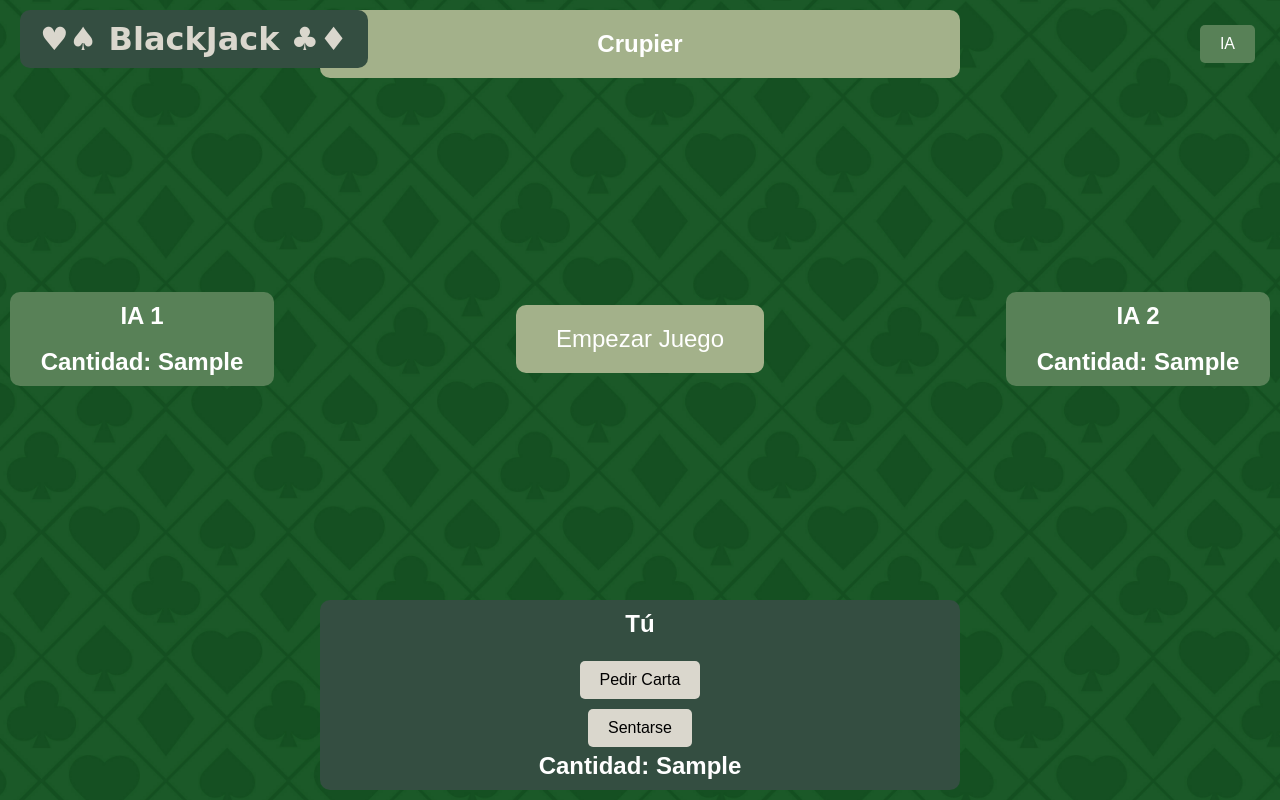
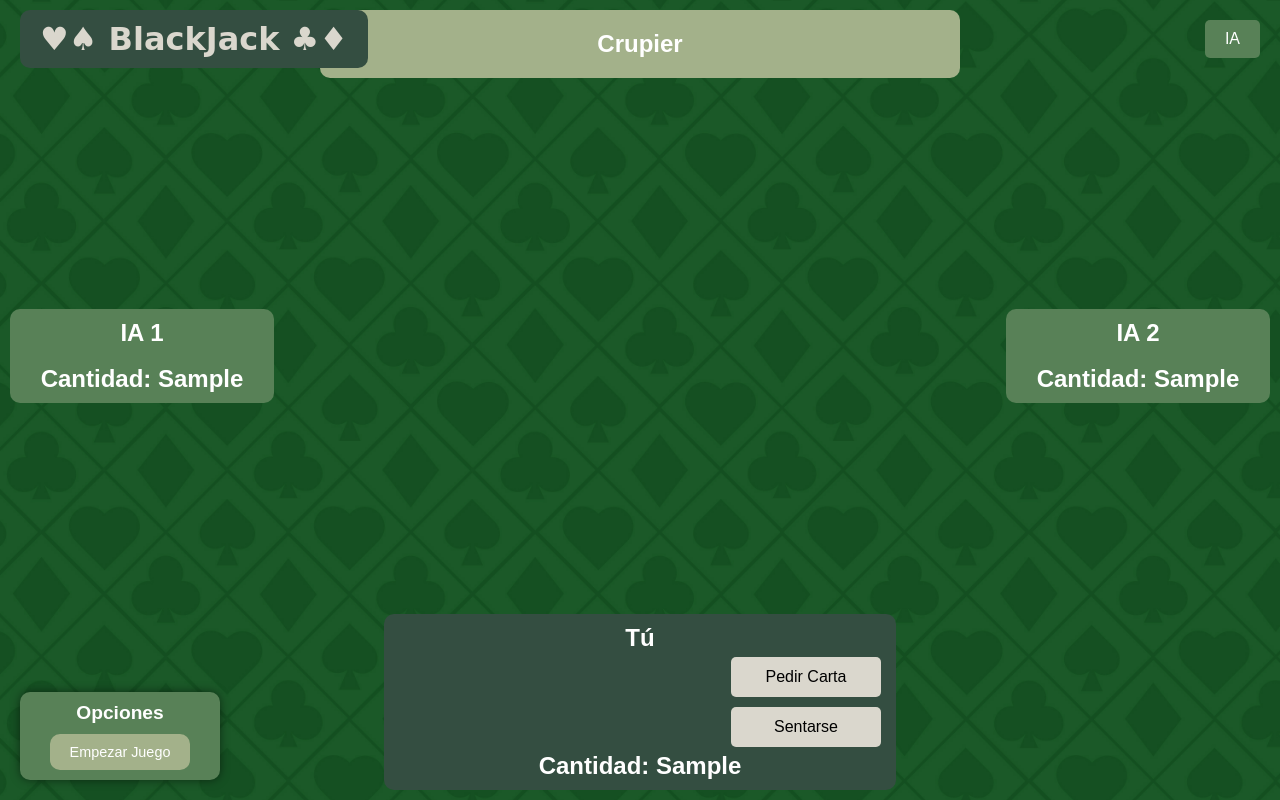
Before and after one commit to RaJami1205/BlackJack, a Flask app: template templates/interfaz_principal.html in a window 1280 px wide. Run offline with Flask 3, Linux system fonts and the light colour scheme; the template is opened without the code that fills it: most values are stand-ins (such as "Sample title", 1, 10 or a date in 2020); some web fonts are replaced.

Commit message:
cambios, carta trasera

```diff
--- a/templates/interfaz_principal.html
+++ b/templates/interfaz_principal.html
@@ -43,9 +43,6 @@
 
     <!-- Área central vacía con el botón para empezar el juego -->
     <section id="centro">
-      <form method = "POST" action ="/comenzar_partida">
-        <button type = "submit" id="inicio-juego">Empezar Juego</button>
-      </form>
     </section>
 
     <!-- IA derecha -->
@@ -66,35 +63,43 @@
  <!-- Sección del jugador local -->
 <section id="jugador">
   <h2>Tú</h2>
+  <div id="contenido-jugador">
+    <!-- Cartas del jugador -->
     <div id="cartas-jugador">
       {% for carta in cartas_player %}
         <object data="{{ url_for('static', filename='SVG-cards-1.3/' + carta + '.svg') }}" type="image/svg+xml" style="width: 100px; margin: 10px;"></object>
       {% endfor %}
     </div>
+
+    <!-- Botones de acción -->
     <div id="acciones-jugador">
-      <form method = "POST" action ="/pedir_carta">
-        <button type = "submit" id="pedir_carta">Pedir Carta</button>
+      <form method="POST" action="/pedir_carta">
+        <button type="submit" id="pedir_carta">Pedir Carta</button>
       </form>
 
-      <form method = "POST" action ="/sentarse">
-        <button type = "submit" id="parar">Sentarse</button>
+      <form method="POST" action="/sentarse">
+        <button type="submit" id="parar">Sentarse</button>
       </form>
-
+    </div>
+  </div>
   <div>
     <h2>Cantidad: {{ resultado_jugador }}</h2>
   </div>
+</section>
+
+  <section id="opciones-adicionales">
+    <h3>Opciones</h3>
+    <div id="contenedor-opciones">
+      <form method = "POST" action ="/comenzar_partida">
+        <button type = "submit" id="inicio-juego">Empezar Juego</button>
+      </form>
     </div>
   </section>
-
   <script>
-    // Evento para el botón "Empezar Juego"
-    document.getElementById('inicio-juego').addEventListener('click', function() {
-      //event.target.disabled = true;
-      alert('¡El juego ha comenzado!');
-      // Aquí puedes agregar la lógica para iniciar el juego
-      // Puedes ocultar el botón de inicio y mostrar las cartas de los jugadores, crupier, etc.
-      document.getElementById('inicio-juego').style.display = 'none'; // Esconder el botón
-
+    // Seleccionar el botón
+    const botonInicioJuego = document.getElementById('inicio-juego');
+    botonInicioJuego.addEventListener('click', function (event) {
+      botonInicioJuego.innerText = 'Reiniciar Juego';
     });
   </script>
 </body>
@@ -185,6 +190,7 @@ h1.titulo {
   padding: 10px;
   text-align: center;
   border-radius: 10px;
+  margin-top: 20px;
 }
 
 /* Área central vacía con botón */
@@ -197,15 +203,16 @@ h1.titulo {
 
 /* Botón "Empezar Juego" */
 #inicio-juego {
-  padding: 20px 40px;
-  font-size: 1.5em;
-  background-color: #A3B18A; /* Verde grisáceo suave */
+  padding: 10px 20px;
+  font-size: 1em;
+  background-color: #A3B18A;
   color: white;
   border: none;
   border-radius: 10px;
   cursor: pointer;
   transition: background-color 0.3s ease;
 }
+
 
 #inicio-juego:hover {
   background-color: #9aaf8b;
@@ -218,21 +225,44 @@ h1.titulo {
   padding: 10px;
   text-align: center;
   border-radius: 10px;
+  margin-top: 20px;
 }
 
-/* Jugador local */
 #jugador {
   text-align: center;
   background-color: #344E41; /* Verde más oscuro */
   padding: 10px;
   border-radius: 10px;
-  width: 50%; /* Cambié el 100% a 50% para hacerlo más pequeño */
-  margin: 10px auto; /* Asegura que se centre horizontalmente */
+  width: 40%; /* Reducido a 40% */
+  margin: 10px auto; /* Centrado horizontalmente */
 }
 
-/* Estilo de botones */
-button {
-  margin: 5px;
+/* Contenedor de contenido del jugador */
+#contenido-jugador {
+  display: flex;
+  justify-content: space-between; /* Cartas a la izquierda, botones a la derecha */
+  align-items: center;
+}
+
+/* Cartas del jugador */
+#cartas-jugador {
+  flex: 1;
+  display: flex;
+  justify-content: center;
+  flex-wrap: wrap;
+  margin-right: 10px; /* Separación con los botones */
+}
+
+/* Acciones del jugador */
+#acciones-jugador {
+  display: flex;
+  flex-direction: column; /* Botones uno debajo del otro */
+  align-items: flex-start; /* Alineado a la derecha */
+}
+
+/* Botones estilo actualizado */
+#acciones-jugador button {
+  margin: 10px 0; /* Espaciado entre botones */
   padding: 10px 20px;
   border-radius: 5px;
   border: none;
@@ -242,7 +272,47 @@ button {
   cursor: pointer;
 }
 
+#acciones-jugador button:hover {
+  background-color: #B7C29E; /* Tono intermedio entre beige y verde */
+}
+
+#jugador button {
+  width: 150px; /* Ancho fijo */
+  height: 40px; /* Altura fija */
+  margin: 5px; /* Margen entre botones */
+  padding: 0; /* Sin relleno adicional */
+  font-size: 1em; /* Texto consistente */
+  background-color: #DAD7CD; /* Beige claro */
+  color: black;
+  border: none;
+  border-radius: 5px;
+  cursor: pointer;
+}
+
 button:hover {
   background-color: #B7C29E; /* Tono intermedio entre beige y verde */
 }
+
+#opciones-adicionales {
+  position: absolute;
+  bottom: 20px; /* Espaciado desde el borde inferior */
+  left: 20px; /* Espaciado desde el borde izquierdo */
+  width: 200px; /* Ancho fijo */
+  background-color: #588157; /* Verde oscuro */
+  padding: 10px;
+  border-radius: 10px;
+  text-align: center;
+  color: white;
+  box-shadow: 0 0 10px rgba(0, 0, 0, 0.5); /* Sombra para resaltar */
+}
+
+#opciones-adicionales h3 {
+  margin-bottom: 10px;
+  font-size: 1.2em;
+}
+
+#contenedor-opciones {
+  font-size: 0.9em;
+  color: #DAD7CD; /* Beige claro */
+}
 </style>
```
Also changed, not shown: static/SVG-cards-1.3/behind.svg (added). Lines whose indentation alone changed are shown as unchanged.
